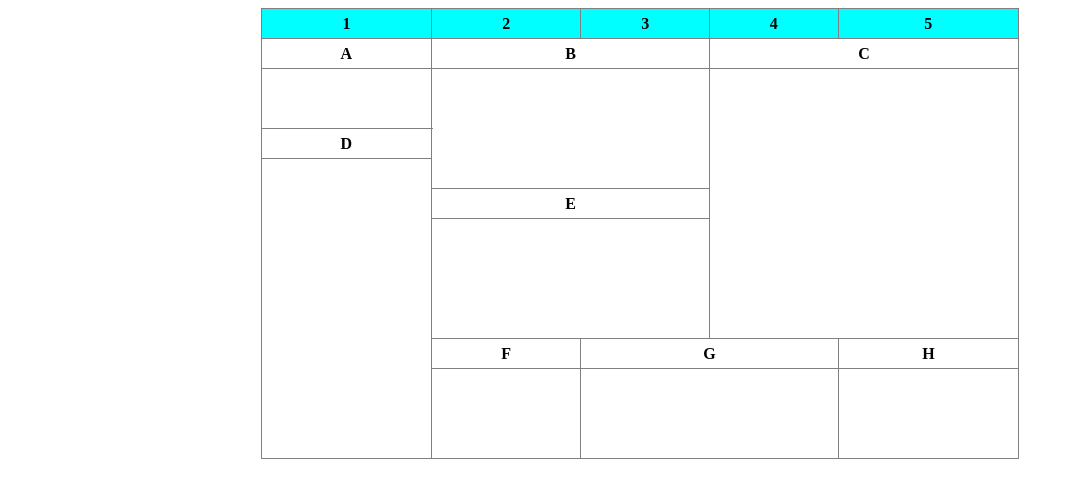
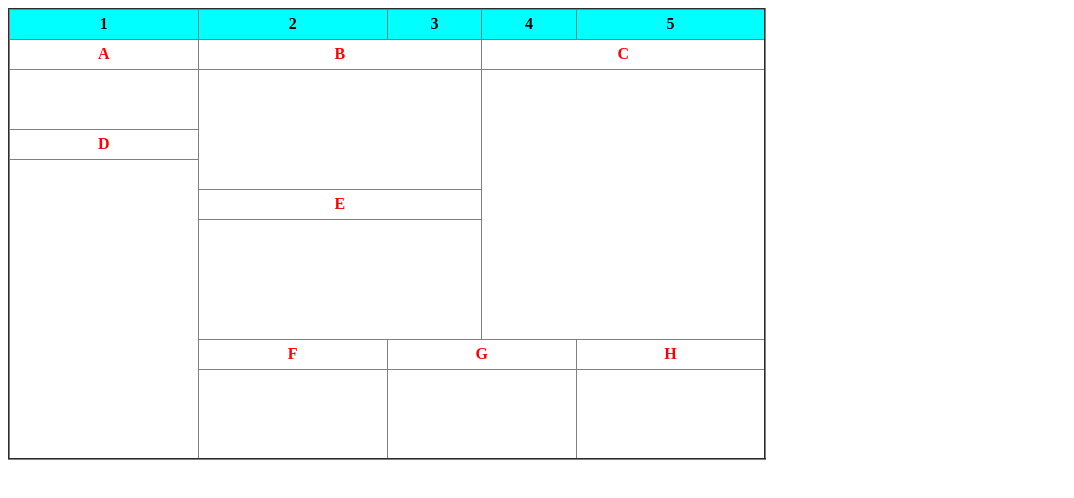
Before and after one commit to Shaniza/Table-1-assignment, a plain HTML site: page index.html in a window 1280 px wide. Shown: the whole page, without its empty margins (0-1074 px from the left). Drawn offline with Linux system fonts and the light colour scheme.

Commit message:
table edited to fix F,G,H ratio

```diff
--- a/index.html
+++ b/index.html
@@ -3,215 +3,110 @@
 <head>
     <meta charset="UTF-8">
     <meta name="viewport" content="width=device-width, initial-scale=1.0">
-    <title>Table with Colspan and Rowspan</title>
+    <title>Table 01</title>
     <style>
-      table {
-
-         border-collapse: collapse;/* Centers the table */
+        table{
+            border-collapse: collapse;
         }
-
     </style>
 </head>
 <body>
-    <table border="1px solid black" width="60%" align="center" height="">
-
+    <table width="60%" border="2px solid #000" center="align">
+        <tr height="30px" style="visibility:collapse;">
+            <th width="10%"></th>
+            <th width="10%"></th>
+            <th width="10%"></th>
+            <th width="10%"></th>
+            <th width="10%"></th>
+            <th width="10%"></th>
+            <th width="10%"></th>
+            <th width="10%"></th>
+        </tr>
         <!-- 1st row start -->
          <tr height="30px" bgcolor="cyan">
-         <td colspan="2" align="center"><b>1</b></td>
-         <td colspan="2" align="center"><b>2</b</td>
-         <td align="center"><b>3</b</td>
-         <td align="center"><b>4</b</td>
-         <td colspan="2" align="center"><b>5</b</td>
-         <!-- <td></td>
-         <td></td>
-         <td></td> -->
+            <th colspan="2">1</th>
+            <th colspan="2">2</th>
+            <th>3</th>
+            <th>4</th>
+            <th colspan="2">5</th>
          </tr>
         <!-- 1st row end -->
+         <!-- 2nd row-->
+          <tr height="30px">
+            <th colspan="2"><font color="red">A</font> </th>
+            <th colspan="3"><font color="red">B</font></th>
+            <th colspan="3"><font color="red">C</font></th>
+          </tr>
 
-      <!-- 2nd row start -->
-      <tr height="30px">
-         <td colspan="2" align="center"><b>A</b</td>
-         <td colspan="3" align="center"><b>B</b</td>
-         <td colspan="3" align="center"><b>C</b</td>
-         <!-- <td></td>
-         <td></td>
-         <td></td>
-         <td></td>
-         <td></td> -->
-       </tr>
-      <!-- 2nd row end -->
 
-      <!-- 3rd row start -->
+          <!-- 3rd row-->
           <tr height="30px">
             <td colspan="2" rowspan="2"></td>
-         <!-- <td></td> -->
             <td colspan="3" rowspan="4"></td>
-         <!-- <td></td> -->
-          <!-- <td></td> -->
             <td colspan="3" rowspan="9"></td>
-         <!-- <td></td> -->
-          <!-- <td></td> -->
+          </tr>
+          <!-- 4th row-->
+          <tr height="30px"></tr>
 
+
+
+
+
+          <!-- 5th row-->
+          <tr height="30px">
+            <th colspan="2"><font color="red">D</font></th>
           </tr>
-      <!-- 3rd row end -->
 
-      <!-- 4th row start -->
-      <tr height="30px">
 
-         <!-- <td></td>
-         <td></td>
-         <td></td>
-         <td></td>
-         <td></td>
-         <td></td>
-         <td></td>
-         <td></td> -->
-       </tr>
-      <!-- 4th row end -->
-
-      <!-- 5th row start -->
-      <tr height="30px">
-         <td colspan="2" align="center"><b>D</b</td>
-         <!-- <td></td> -->
-         <!-- <td></td>
-         <td></td> -->
-         <!-- <td></td>
-         <td></td>
-         <td></td>
-         <td></td> -->
-       </tr>
-      <!-- 5th row end -->
-
-      <!-- 6th row start -->
+          <!-- 6th row-->
           <tr height="30px">
             <td colspan="2" rowspan="10"></td>
-         <!-- <td></td> -->
-         <!-- <td></td>
-         <td></td> -->
-         <!-- <td></td>
-         <td></td>
-         <td></td>
-         <td></td> -->
           </tr>
-      <!-- 6th row end -->
 
-      <!-- 7th row start -->
+
+
+
+          <!-- 7th row-->
           <tr height="30px">
-         <!-- <td></td>
-         <td></td> -->
-         <td colspan="3" align="center"><b>E</b</td>
-         <!-- <td></td>
-         <td></td> -->
-         <!-- <td></td>
-         <td></td>
-         <td></td> -->
+            <th colspan="3"><font color="red">E</font></th>
           </tr>
-      <!-- 7th row end -->
 
-      <!-- 8th row start -->
+
+
+          <!-- 8th row-->
           <tr height="30px">
-         <!-- <td></td>
-         <td></td> -->
             <td colspan="3" rowspan="4"></td>
-         <!-- <td></td>
-         <td></td> -->
-         <!-- <td></td>
-         <td></td>
-         <td></td> -->
           </tr>
-      <!-- 8th row end -->
+          <!-- 9th row-->
+          <tr height="30px"></tr>
+          <!-- 10th row-->
+          <tr height="30px"></tr>
+          <!-- 11th row-->
+          <tr height="30px"></tr>
 
-      <!-- 9th row start -->
+
+
+
+          <!-- 12th row-->
           <tr height="30px">
-         <!-- <td></td>
-         <td></td> -->
-         <!-- <td></td>
-         <td></td>
-         <td></td> -->
-         <!-- <td></td>
-         <td></td>
-         <td></td> -->
+            <th colspan="2"><font color="red">F</font></th>
+            <th colspan="2"><font color="red">G</font></th>
+            <th colspan="2"><font color="red">H</font></th>
           </tr>
-      <!-- 9th row end -->
 
-      <!-- 10th row start -->
+
+          <!-- 13th row-->
           <tr height="30px">
-         <!-- <td></td>
-         <td></td> -->
-         <!-- <td></td>
-         <td></td>
-         <td></td> -->
-         <!-- <td></td>
-         <td></td>
-         <td></td> -->
+            <td colspan="2" rowspan="3"></td>
+            <td colspan="2" rowspan="3"></td>
+            <td colspan="2" rowspan="3"></td>
           </tr>
-      <!-- 10th row end -->
-
-      <!-- 11th row start -->
-      <tr height="30px">
-         <!-- <td></td>
-         <td></td> -->
-         <!-- <td></td>
-         <td></td>
-         <td></td> -->
-         <!-- <td></td>
-         <td></td>
-         <td></td> -->
-       </tr>
-      <!-- 11th row end -->
-
-      <!-- 12th row start -->
-      <tr height="30px">
-         <!-- <td></td>
-         <td></td> -->
-         <td colspan="2"  align="center"><b>F</b</td>
-         <!-- <td></td> -->
-         <td colspan="2"  align="center"><b>G</b</td>
-         <!-- <td></td> -->
-         <td colspan="2"  align="center"><b>H</b</td>
-         <!-- <td></td> -->
-       </tr>
-      <!-- 12th row end -->
-
-      <!-- 13th row start -->
-      <tr height="30px">
-         <!-- <td></td>
-         <td></td> -->
-         <td colspan="2" rowspan="3"></td>
-         <!-- <td></td> -->
-         <td colspan="2" rowspan="3"></td>
-         <!-- <td></td> -->
-         <td colspan="2" rowspan="3"></td>
-         <!-- <td></td> -->
-       </tr>
-      <!-- 13th row end -->
-
-      <!-- 14th row start -->
-      <tr height="30px">
-         <!-- <td></td>
-         <td></td> -->
-         <!-- <td></td>
-         <td></td>
-         <td></td>
-         <td></td>
-         <td></td>
-         <td></td> -->
-       </tr>
-      <!-- 14th row end -->
-
-      <!-- 15th row start -->
-      <tr height="30px">
-         <!-- <td></td>
-         <td></td> -->
-         <!-- <td></td>
-         <td></td>
-         <td></td>
-         <td></td>
-         <td></td>
-         <td></td> -->
-       </tr>
-      <!-- 15th row end -->
+          <!-- 14th row-->
+          <tr height="30px"></tr>
+          <!-- 15th row-->
+          <tr height="30px"></tr>
 
     </table>
+
 </body>
 </html>
```
Lines whose indentation alone changed are shown as unchanged.
